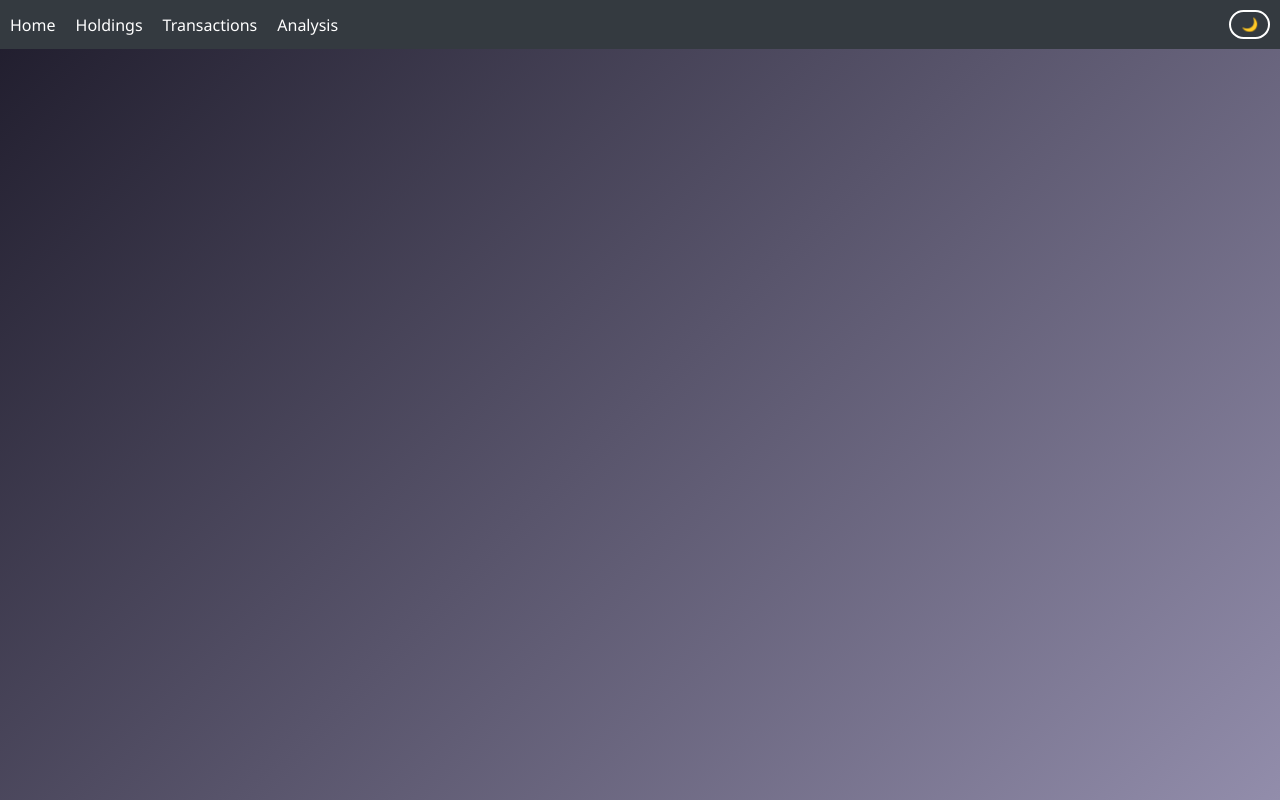
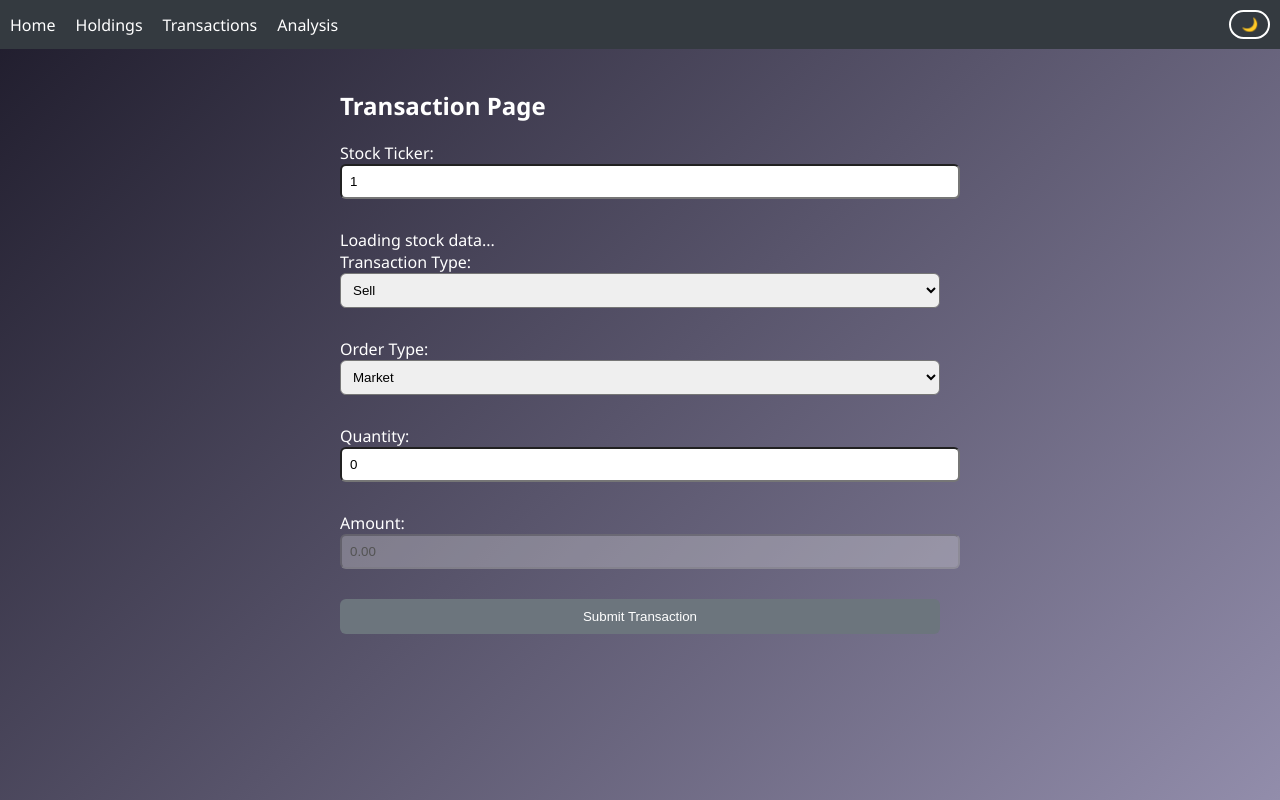
Before and after one commit to RanjithR33/portfolio_frontend, a React (Create React App) app: page /transactions/1/1 in a window 1280 px wide. Built offline with nearby package versions, Linux system fonts and the light colour scheme; no server answers.

Commit message:
connected buy/sell buttons from home page

```diff
--- a/src/Analysis.tsx
+++ b/src/Analysis.tsx
@@ -106,7 +106,7 @@ const AnalysisPage = () => {
                 color: index.change_percent >= 0 ? "#4caf50" : "#f44336",
               }}
             >
-              {index.change_percent.toFixed(2)/100}%
+              {(index.change_percent/100).toFixed(2)}%
             </p>
           </div>
         ))}
--- a/src/App.tsx
+++ b/src/App.tsx
@@ -36,6 +36,10 @@ const App = () => {
 
   return (
     <Router>
+
+
+
+
       <header style={headerStyle}>
         <nav style={navStyle}>
           <Link to="/" style={{ color: "white", textDecoration: "none" }}>
@@ -70,9 +74,11 @@ const App = () => {
         <Routes>
           <Route path="/" element={<HomePage theme={theme} />} />
           <Route path="/history" element={<GraphPage />} />
-          <Route path="/transactions" element={<TransactionPage />} />
+          <Route path="/transactions/:symbol/:action" element={<TransactionPage />} />
           <Route path="/analysis" element={<AnalysisPage />} />{" "}
-          {/* ✅ NEW ROUTE */}
+
+
+
         </Routes>
       </div>
     </Router>
--- a/src/HomePage.tsx
+++ b/src/HomePage.tsx
@@ -6,7 +6,9 @@ import StockDetails from "./StockDetails";
 import NewsSentiment from "./NewsSentiment";
 import "./App.css";
 import CustomDropdown from "./CustomDropdown";
+import { useNavigate } from 'react-router-dom';
 
+// import { BrowserRouter as Router, Route, Routes } from 'react-router-dom';
 // Define types for API responses
 type Asset = {
   asset_id: number;
@@ -90,7 +92,14 @@ const HomePage: React.FC<{ theme: string }> = ({ theme }) => {
   // const [performanceData, setPerformanceData] = useState<Performance | null>(null);
 
 
+  const navigate = useNavigate();
+  const handleAddClick = () => {
+    navigate(`/transactions/${selectedSymbol}/buy`);  // Use selectedSymbol here
+  };
 
+  const handleRemoveClick = () => {
+    navigate(`/transactions/${selectedSymbol}/sell`);  // Use selectedSymbol here
+  };
   // Fetch API data when the component mounts
   useEffect(() => {
     const fetchPortfolioData = async () => {
@@ -346,7 +355,7 @@ const HomePage: React.FC<{ theme: string }> = ({ theme }) => {
 
           <div style={{ display: "flex", gap: "8px", marginTop: "8px" }}>
       <button
-              onClick={() => console.log("Add to Portfolio clicked")}
+        onClick={() => handleAddClick()}  // Replace "AAPL" with your symbol
         style={{
           flex: 1,
           padding: "8px",
@@ -357,11 +366,11 @@ const HomePage: React.FC<{ theme: string }> = ({ theme }) => {
           cursor: "pointer",
         }}
       >
-              Add
+        BUY
       </button>
 
       <button
-              onClick={() => console.log("Remove from Portfolio clicked")}
+        onClick={() => handleRemoveClick()}  // Replace "AAPL" with your symbol
         style={{
           flex: 1,
           padding: "8px",
@@ -372,7 +381,7 @@ const HomePage: React.FC<{ theme: string }> = ({ theme }) => {
           cursor: "pointer",
         }}
       >
-              Remove
+        SELL
       </button>
     </div>
         </div>
--- a/src/TransactionPage.tsx
+++ b/src/TransactionPage.tsx
@@ -1,6 +1,7 @@
 import React, { useState, useEffect } from "react";
+import { useParams } from "react-router-dom";
 
-// StockDetails Component remains unchanged
+// StockDetails Component
 function StockDetails({ symbol, onPriceFetched }: { symbol: string; onPriceFetched: (price: number) => void }) {
   const [quote, setQuote] = useState<any | null>(null);
 
@@ -36,16 +37,26 @@ function StockDetails({ symbol, onPriceFetched }: { symbol: string; onPriceFetch
 }
 
 function TransactionPage() {
-  const [transactionType, setTransactionType] = useState<"buy" | "sell">("buy");
+  const { symbol, action } = useParams<{ symbol: string; action: string }>();
+
+  // State initialization based on URL params
+  const [transactionType, setTransactionType] = useState<"buy" | "sell">(action === "buy" ? "buy" : "sell");
   const [orderType, setOrderType] = useState<"MARKET" | "LIMIT" | "STOP_LOSS">("MARKET");
   const [quantity, setQuantity] = useState<number>(0);
   const [price, setPrice] = useState<number>(0);
-  const [selectedStock, setSelectedStock] = useState<string>("AAPL");
+  const [selectedStock, setSelectedStock] = useState<string>(symbol || "AAPL");
   const [transactionDate] = useState<string>(new Date().toISOString().split("T")[0]);
 
   // New state for feedback messages
   const [message, setMessage] = useState<string | null>(null);
   const [messageType, setMessageType] = useState<"success" | "error" | null>(null);
+
+  useEffect(() => {
+    if (symbol) {
+      setSelectedStock(symbol);
+      setTransactionType(action === "buy" ? "buy" : "sell");
+    }
+  }, [symbol, action]);
 
   const handleTransaction = () => {
     const transactionData = {
@@ -53,7 +64,7 @@ function TransactionPage() {
       ticker: selectedStock,
       transaction_type: transactionType.toUpperCase(),
       order_type: orderType,
-      quantity: quantity
+      quantity: quantity,
     };
 
     fetch("http://localhost:5000/api/v1/orders/", {
```
Lines whose indentation alone changed are shown as unchanged.
